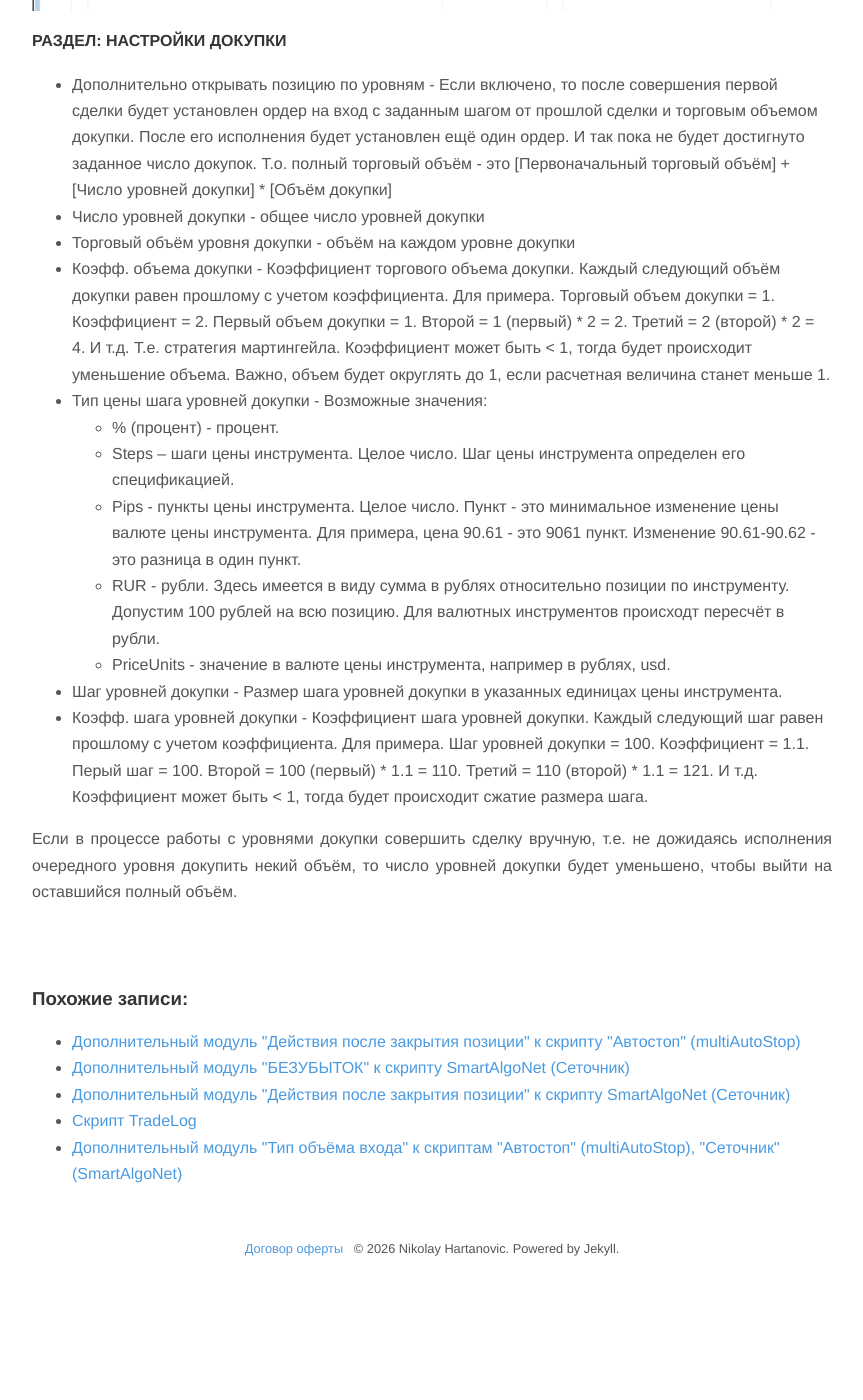
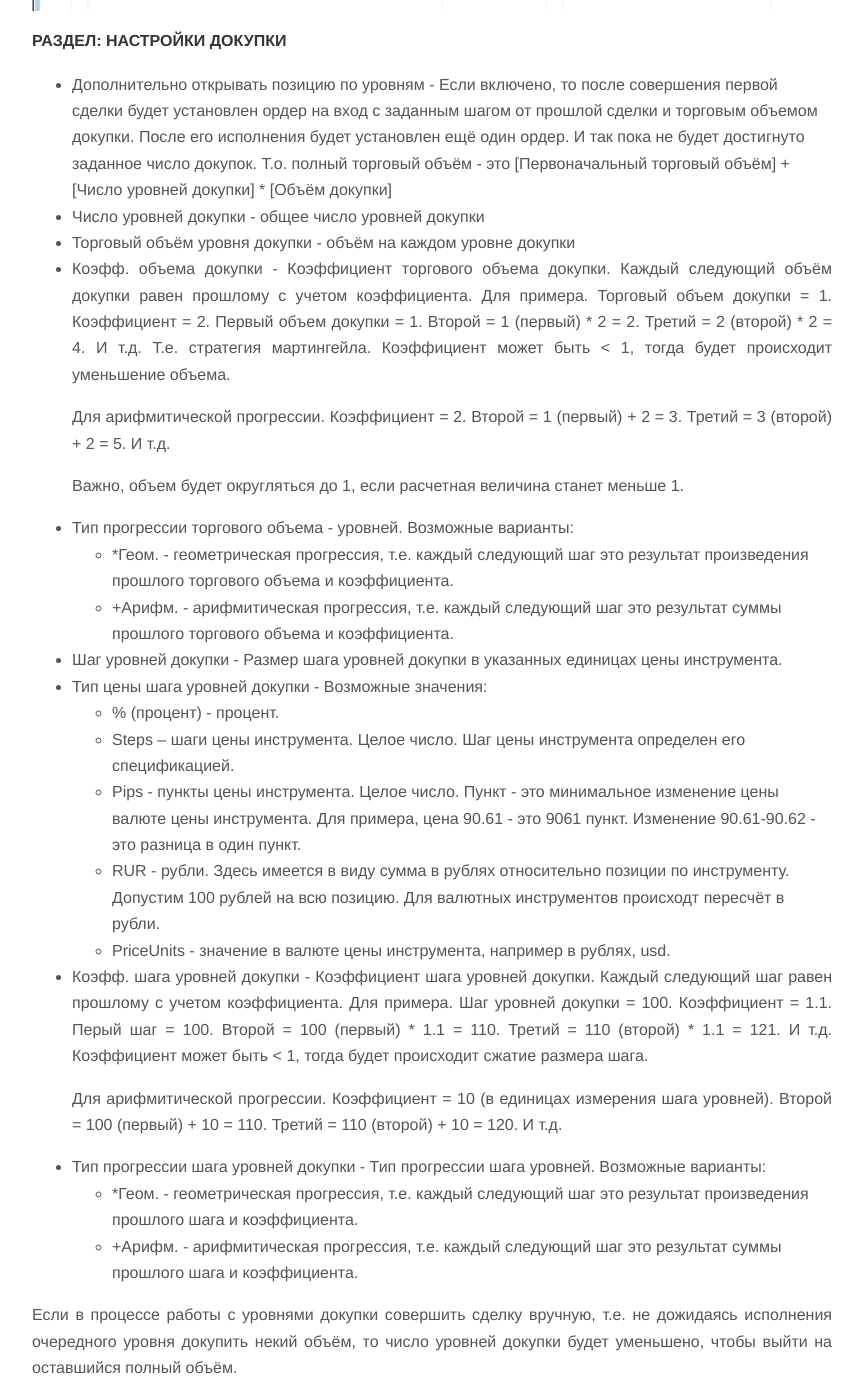
Before and after one commit to nick-nh/nick-nh.github.io, a Jekyll site: the page built from _posts/2025-06-05-open_steps.md, in a window 1280 px wide and 1400 px high, scrolled down 692 px. Shown: the whole window, without its empty margins (208-1071 px from the left). Built offline with Jekyll 4.4.1, drawn with Linux system fonts in a browser that asks for light colours; nearby versions of some CDN libraries; before the commit the page ends 1986 px from its top, so only the background shows below that.

Commit message:
open_steps progression

```diff
--- a/_posts/2025-06-05-open_steps.md
+++ b/_posts/2025-06-05-open_steps.md
@@ -27,7 +27,18 @@ tags: [скрипт,lua,qlua,квик,quik,автостоп,multiAutoStop]
         Второй = 1 (первый)     *  2 = 2.
         Третий = 2 (второй)     *  2 = 4. И т.д. Т.е. стратегия мартингейла.
         Коэффициент может быть < 1, тогда будет происходит уменьшение объема.
-        Важно, объем будет округлять до 1, если расчетная величина станет меньше 1.
+
+        Для арифмитической прогрессии. Коэффициент = 2.
+        Второй = 1 (первый) + 2 = 3.
+        Третий = 3 (второй) + 2 = 5. И т.д.
+
+        Важно, объем будет округляться до 1, если расчетная величина станет меньше 1.
+
+   - Тип прогрессии торгового объема -  уровней. Возможные варианты:
+     - *Геом. - геометрическая прогрессия, т.е. каждый следующий шаг это результат произведения прошлого торгового объема и коэффициента.
+     - +Арифм. - арифмитическая прогрессия, т.е. каждый следующий шаг это результат суммы прошлого торгового объема и коэффициента.
+
+   - Шаг уровней докупки - Размер шага уровней докупки в указанных единицах цены инструмента.
    - Тип цены шага уровней докупки - Возможные значения:
       -  % (процент) - процент.
       -  Steps – шаги цены инструмента. Целое число. Шаг цены инструмента определен его спецификацией.
@@ -35,11 +46,19 @@ tags: [скрипт,lua,qlua,квик,quik,автостоп,multiAutoStop]
       -  RUR - рубли. Здесь имеется в виду сумма в рублях относительно позиции по инструменту. Допустим 100 рублей на всю позицию. Для валютных инструментов происходт пересчёт в рубли.
       -  PriceUnits - значение в валюте цены инструмента, например в рублях, usd.
 
-   - Шаг уровней докупки - Размер шага уровней докупки в указанных единицах цены инструмента.
    - Коэфф. шага уровней докупки - Коэффициент шага уровней докупки. Каждый следующий шаг равен прошлому с учетом коэффициента.
         Для примера. Шаг уровней докупки = 100. Коэффициент = 1.1. Перый шаг = 100.
         Второй = 100 (первый)     *  1.1 = 110.
         Третий = 110 (второй)     *  1.1 = 121. И т.д.
         Коэффициент может быть < 1, тогда будет происходит сжатие размера шага.
 
+        Для арифмитической прогрессии. Коэффициент = 10 (в единицах измерения шага уровней).
+        Второй = 100 (первый) + 10 = 110.
+        Третий = 110 (второй) + 10 = 120. И т.д.
+
+   - Тип прогрессии шага уровней докупки - Тип прогрессии шага уровней. Возможные варианты:
+     - *Геом. - геометрическая прогрессия, т.е. каждый следующий шаг это результат произведения прошлого шага и коэффициента.
+     - +Арифм. - арифмитическая прогрессия, т.е. каждый следующий шаг это результат суммы прошлого шага и коэффициента.
+
+
 Если в процессе работы с уровнями докупки совершить сделку вручную, т.е. не дожидаясь исполнения очередного уровня докупить некий объём, то число уровней докупки будет уменьшено, чтобы выйти на оставшийся полный объём.
```
Also changed, not shown: _posts/2025-06-05-algo_open_pos.md (+1 -1 lines).
